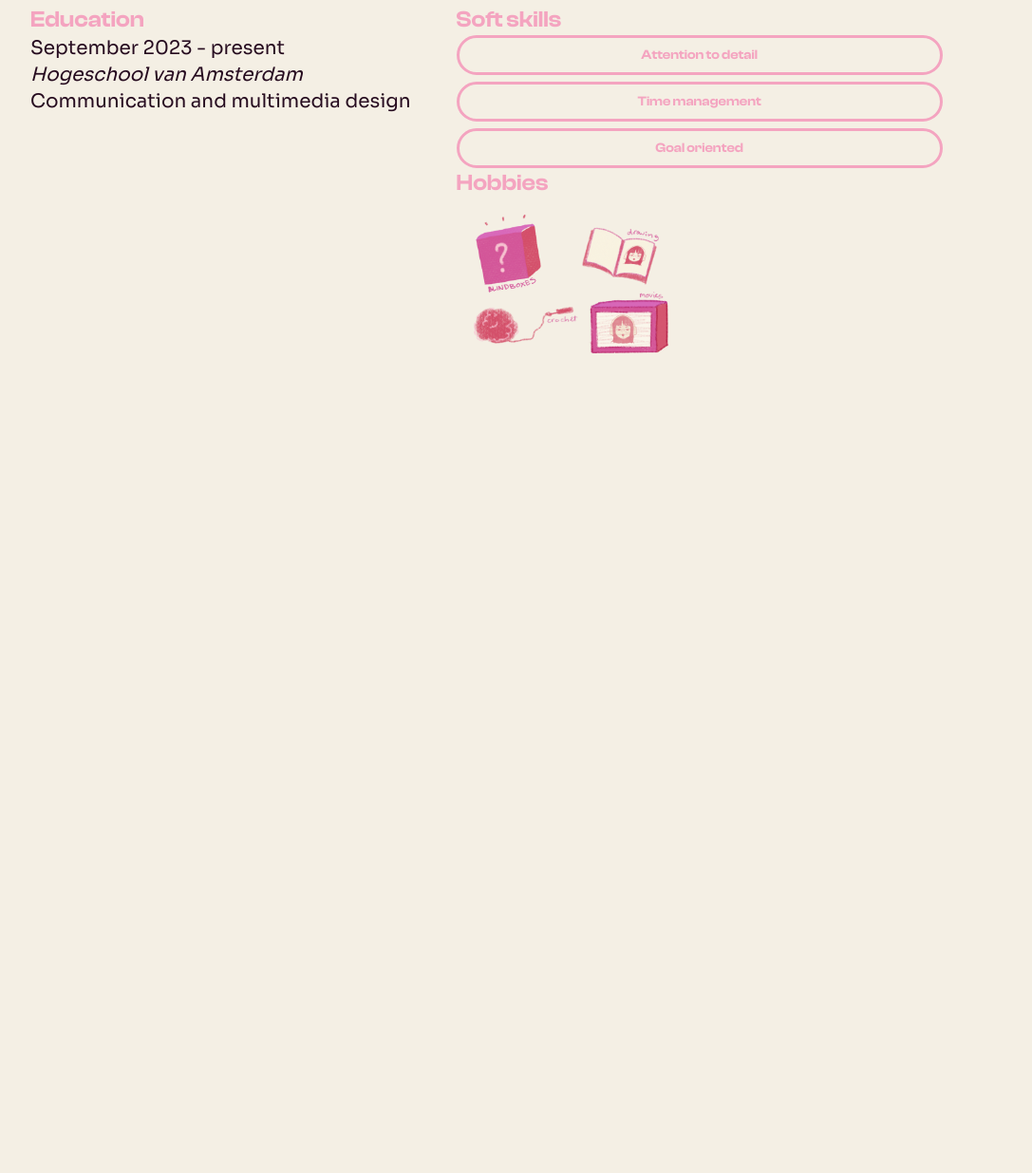
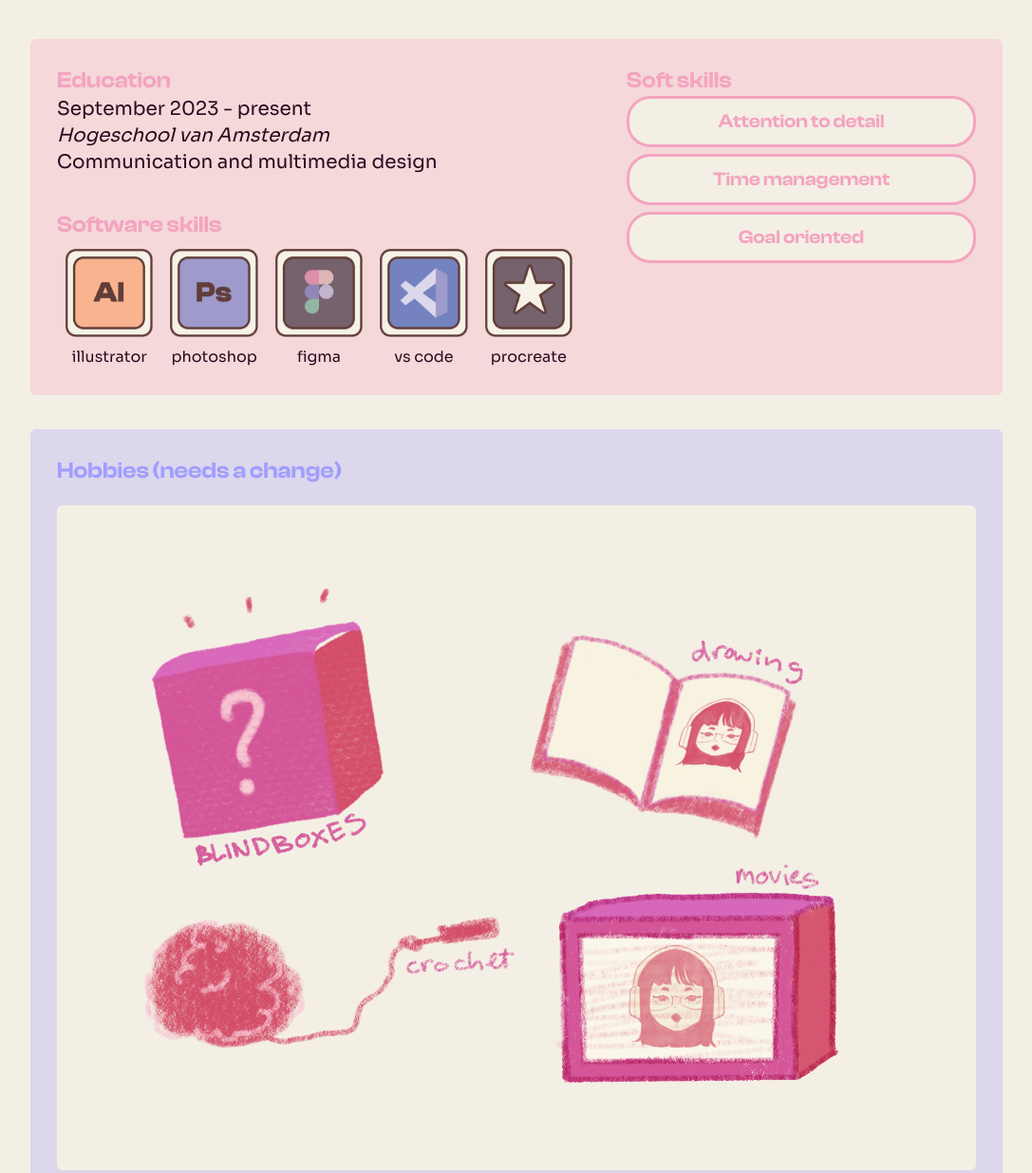
Before and after one commit to kellyk15/portfolio-2025, a plain HTML site: page about.html in a window 1280 px wide. Shown: the part 760-1995 px from the top of the page at 95% size, without its empty margins (96-1183 px from the left). Before the commit the page ends 1186 px from the top, so only its background shows below. Drawn offline with Linux system fonts and the light colour scheme.

Commit message:
about page done for now

```diff
--- a/about.html
+++ b/about.html
@@ -19,7 +19,6 @@
 			<ul>
                 <li><a href="index.html">home </a></li>
 				<li><a href="index.html">about me </a></li>
-				<li><a href="index.html">works </a></li>
                 <li><a href="about.html">play </a></li>
 				<li><a href=mailto:"kellyh.kha@gmail.com" target="_blank" rel="noopener noreferrer">
                     <button class="mail">
@@ -65,6 +64,7 @@
 
 
         <section>
+            <div class="first-column">
                 <div>
                     <h2>Education</h2>
                     <p>September 2023 - present <br>
@@ -72,7 +72,37 @@
                 </div>
 
                 <div>
+                    <h2>Software skills</h2>
+                    <div class="skills">
                         <div>
+                            <img src="images/icons-01.png" alt="illustrator icon">
+                            <p>illustrator</p>
+                        </div>
+
+                        <div>
+                            <img src="images/icons-02.png" alt="photoshop icon">
+                            <p>photoshop</p>
+                        </div>
+
+                        <div>
+                            <img src="images/icons-03.png" alt="figma icon">
+                            <p>figma</p>
+                        </div>
+
+                        <div>
+                            <img src="images/icons-04.png" alt="visual studio code icon">
+                            <p>vs code</p>
+                        </div>
+
+                        <div>
+                            <img src="images/icons-05.png" alt="procreate icon">
+                            <p>procreate</p>
+                        </div>
+                    </div>
+                </div>
+            </div>
+
+            <div class="second-column">
                 <h2>Soft skills</h2>
                 <ul>
                     <li>
@@ -86,13 +116,16 @@
                     </li>
                 </ul>
             </div>
+        </section>
 
+        <section>
             <div>
-                        <h2>Hobbies</h2>
+                <h2>Hobbies (needs a change)</h2>
+                <div>
                     <img src="images/hobbies.png" alt="hobbies: drawing, crochet, blinboxes and movies">
                 </div>
+
             </div>
-
         </section>
     </main>
     <script defer src="scripts/script.js"></script>
--- a/styles/style.css
+++ b/styles/style.css
@@ -102,6 +102,12 @@ button, .button{
 	color: inherit;
 }
 
+p, nav{
+	font-family: 'Sora-Regular' , Helvetica ;
+	text-align: justify;
+}
+
+
 /* .container{} */
 
 /* xs */
@@ -172,6 +178,14 @@ header {
 	padding-top: 2rem;
 	padding-bottom: 2rem;
 }
+
+
+/* header{
+	position: sticky;
+	top: 0;
+	z-index: 10;
+	background-color: var(--color-background);
+} */
 
 nav ul{
 	display: none;
@@ -247,11 +261,6 @@ nav ul{
 }
 
 /* hero section styling */
-p, nav{
-	font-family: 'Sora-Regular' , Helvetica ;
-	text-align: justify;
-}
-
 section{
 	gap: var(--size-lg);
 }
@@ -556,7 +565,17 @@ section{
 .about section:nth-of-type(1) h1{
 	color: var(--color-pink);
 }
+.about section h2{
+	color: var(--color-pink);
+}
 
+.about section:nth-of-type(1) p:nth-of-type(1) {
+	margin-top: var(--size-xxs);
+}
+
+.about section:nth-of-type(1) div{
+	margin-bottom: var(--size-6xl);
+}
 
 .about section:nth-of-type(1) img{
 	max-width: 100%;
@@ -581,6 +600,96 @@ section{
 }
 
 
+/* education section */
+.about section:nth-of-type(2) {
+	display: flex;
+	flex-direction: column;
+	gap: var(--size-4xl);
+
+	padding: 2em;
+	/* background-color: rgb(161, 158, 255, 0.3); */
+	background-color: rgb(244, 164, 192, 0.3);
+	border-radius: 6px;
+}
+
+/* .about section:nth-of-type(2) h2{
+	color: var(--color-purple);
+} */
+
+.first-column{
+	display: flex;
+	flex-direction: column;
+	gap: var(--size-4xl);
+}
+
+.skills {
+	display: flex;
+	justify-content: space-around;
+}
+
+/* .about section:nth-of-type(2) div:nth-of-type(2) div div{
+	display: flex;
+	flex-direction: column;
+} */
+
+/* .about section:nth-of-type(2) div:nth-of-type(2) img{
+	width: 4em;
+} */
+
+.skills p{
+	font-size: var(--size-xxs);
+	text-align: center;
+}
+
+/* soft skills */
+.about section:nth-of-type(2) ul{
+	list-style: none;
+	text-align: center;
+	display: flex;
+	flex-direction: column;
+	gap: 0.5em;
+	padding-left: 0;
+
+	justify-content: space-between;
+}
+
+.about section:nth-of-type(2) ul li{
+	border: 3px solid var(--color-pink);
+	color: var(--color-pink);
+
+	/* border: 3px solid var(--color-purple);
+	color: var(--color-purple); */
+	background-color: var(--color-background);
+	padding: 0.5em;
+	border-radius: 25px;
+}
+
+/* hobbies section */
+.about section:nth-of-type(3){
+	margin-top: var(--size-4xl);
+
+	/* display: flex;
+	flex-direction: column;
+	gap: var(--size-4xl); */
+
+	padding: 2em;
+	background-color: rgb(161, 158, 255, 0.3);
+	/* background-color: rgb(244, 164, 192, 0.3); */
+	border-radius: 6px;
+}
+
+.about section:nth-of-type(3) h2{
+	color: var(--color-purple);
+}
+.about section:nth-of-type(3) div div{
+	background-color: var(--color-background);
+	padding: 2em;
+	margin-top: var(--size-xl);
+	border-radius: 6px;
+}
+
+
+
 
 /* md */
 @media (min-width: 768px) {
@@ -589,16 +698,14 @@ section{
 		gap: var(--size-4xl);
 	}
 
-	.about section:nth-of-type(1) img{
-		height: inherit;
-	}
 
 	.about section:nth-of-type(1) p{
 		margin-bottom: var(--size-base);
 	}
 
 	.about section:nth-of-type(1){
-		margin-top: var(--size-2xl);
+		/* margin-top: var(--size-2xl); */
+		margin-top: var(--size-6xl);
 	}
 
 	.about section:nth-of-type(1){
@@ -606,7 +713,7 @@ section{
 	}
 
 	.about section:nth-of-type(1) img{
-		height: inherit;
+		height: max-content;
 		width: 17em;
 	}
 
@@ -615,7 +722,7 @@ section{
 /* lg */
 @media (min-width: 1024px) {
 	.about section:nth-of-type(1) img{
-		height: inherit;
+		height: fit-content;
 		width: 20em;
 	}
 
@@ -630,6 +737,11 @@ section{
 	.about section:nth-of-type(1) a {
 		font-size: var(--size-xl);
 	}
+
+	.skills p{
+		font-size: var(--size-xs);
+	}
+
 
 }
 
@@ -648,6 +760,15 @@ section{
 		gap: var(--size-6xl);
 	}
 
+	.skills p{
+		font-size: var(--size-base);
+	}
+
+	.about section:nth-of-type(2) ul li {
+		font-size: var(--size-xl);
+	}
+
+
 }
 
 
@@ -655,20 +776,8 @@ section{
 
 
 
-/* .about section:nth-of-type(1) img{
-	max-width: 90%;
-	height: auto;
-	margin-top: var(--size-4xl);
-	margin-left: auto;
-	margin-right: auto;
-} */
-
 /* lg */
 @media (min-width: 1024px){
-	/* .about section:nth-of-type(1) img{
-		margin-top: var(--size-6xl);
-		width: 85%;
-	} */
 
 	.about section:nth-of-type(2) {
 		display: flex;
@@ -676,36 +785,13 @@ section{
 		gap: var(--size-5xl);
 	}
 
-	.about section:nth-of-type(2) div:nth-of-type(2){
-		width: 50%;
+	.first-column {
+		width: 60%;
 	}
+
+	.second-column{
+		width: 40%;
+	}
+
+
 }
-
-.about section:nth-of-type(1) p:nth-of-type(1) {
-	margin-top: var(--size-xxs);
-}
-
-.about section:nth-of-type(1) h2, .about section:nth-of-type(2) h2{
-	color: var(--color-pink);
-}
-
-.about section:nth-of-type(1) div{
-	margin-bottom: var(--size-2xl);
-}
-
-.about :nth-of-type(2) ul{
-	list-style: none;
-	text-align: center;
-	display: flex;
-	flex-direction: column;
-	gap: 0.5em;
-	padding-left: 0;
-}
-
-.about section:nth-of-type(2) ul li{
-	/* border: 1px solid var(--color-pink); */
-	border: 3px solid var(--color-pink);
-	padding: 0.5em;
-	border-radius: 25px;
-	color: var(--color-pink);
-}
```
Also changed, not shown: index.html (+1 -2 lines), images/icons-01.png (added), images/icons-02.png (added), images/icons-03.png (added), images/icons-04.png (added), images/icons-05.png (added). Lines whose indentation alone changed are shown as unchanged.
